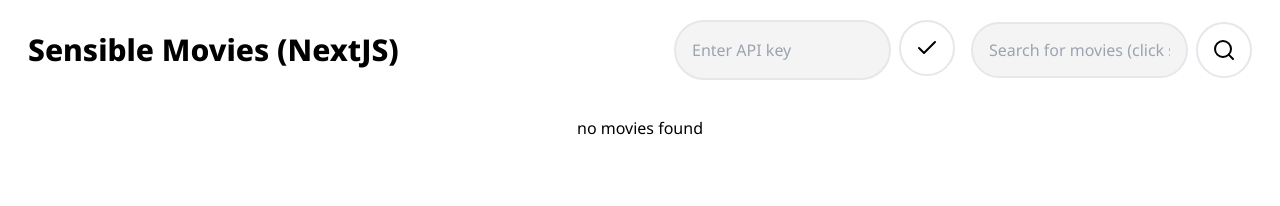
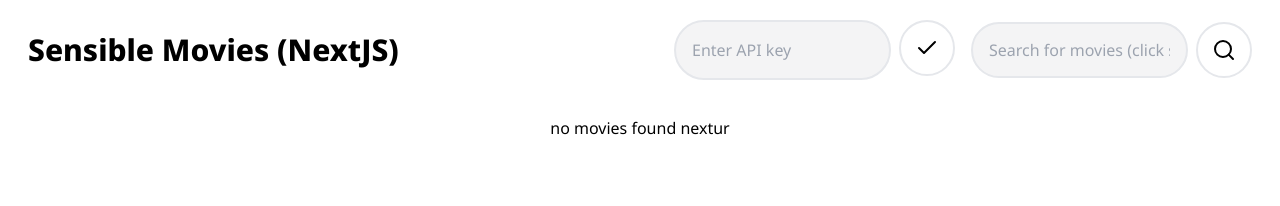
Before and after one commit to lostmypillow/SensibleMovies, a Next.js app: page /SensibleMovies/ in a window 1280 px wide. Shown: the top 206 px of the page. Built offline with nearby package versions, Linux system fonts and the light colour scheme.

Commit message:
Update page.js

```diff
--- a/app/page.js
+++ b/app/page.js
@@ -1,19 +1,7 @@
 'use client'
 import { useState } from "react";
 
-function MovieCard({ movie }) {
-  return (
-    <div className="flex min-w-80 max-h-[500px] flex-col items-center justify-center border-zinc-200 border-2 shadow-2xl rounded-lg m-3 p-3 backdrop-blur-md">
-      <img
-        src={movie.Poster != "N/A" ? movie.Poster : "{ SearchIcon }"}
-        alt="poster"
-        className="max-w-fit max-h-[300px]"
-      />
-      <span>{movie.Type.toUpperCase()}</span>
-      <h3 className="text-xl">{movie.Title} ({movie.Year})</h3>
-    </div>
-  );
-}
+
 
 export default function App() {
   const [movies, setMovies] = useState([]);
@@ -118,11 +106,9 @@
       </div>
 
       <div className="flex flex-col md:flex-row flex-wrap gap-4 md:gap-0 mt-4">
-        {movies?.length > 0 ? (
-          movies.map((movie) => <MovieCard movie={movie} />)
-        ) : (
-          <h1>no movies found</h1>
-        )}
+
+          <h1>no movies found next</h1>
+      ur
       </div>
     </div>
   );
```
